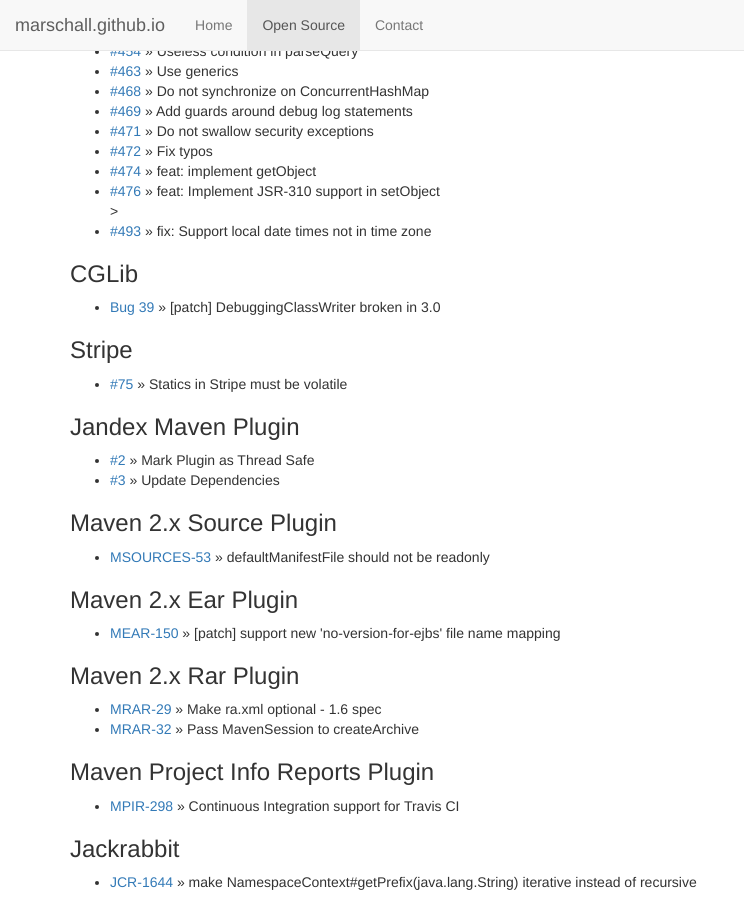
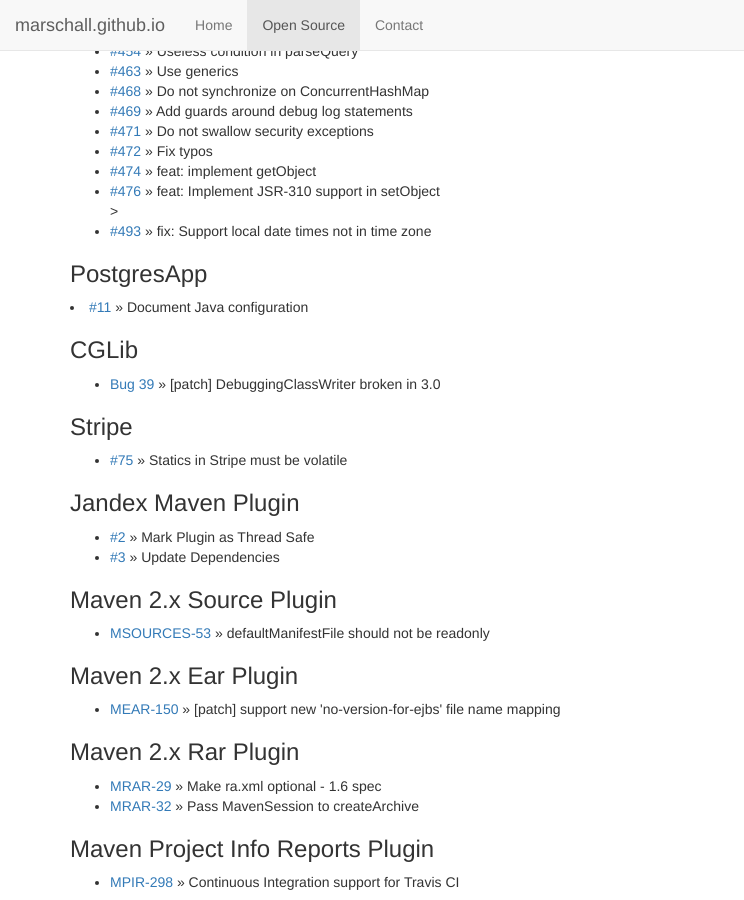
Before and after one commit to marschall/marschall.github.com, a Jekyll site: the page built from open-source.html, in a window 1280 px wide and 900 px high, scrolled down 3212 px. Shown: the whole window, without its empty margins (0-744 px from the left). Built offline with Jekyll 4.4.1, drawn with Linux system fonts in a browser that asks for light colours.

Commit message:
add PostgresApp

```diff
--- a/open-source.html
+++ b/open-source.html
@@ -46,7 +46,6 @@
 <h3>Eclipse Platform UI</h3>
 <ul>
   <li><a href="https://bugs.eclipse.org/bugs/show_bug.cgi?id=430903">Bug 430903</a> &raquo; [About] [Workbench] System summary should not be computed in the UI thread</li>
-</ul>
 </ul>
 <!--
 <h3>Eclipse Platform Debug</h3>
@@ -215,9 +214,11 @@
   <li><a href="https://github.com/pgjdbc/pgjdbc/pull/476">#476</a> &raquo; feat: Implement JSR-310 support in setObject</li>>
   <li><a href="https://github.com/pgjdbc/pgjdbc/pull/493">#493</a> &raquo; fix: Support local date times not in time zone</li>
 </ul>
+<h3>PostgresApp</h3>
+  <li><a href="https://github.com/PostgresApp/postgresapp.github.io/pull/11">#11</a> &raquo; Document Java configuration</li>
 <h3>CGLib</h3>
 <ul>
-  <li><a href="http://sourceforge.net/p/cglib/bugs/39/">Bug 39</a> &raquo;  [patch] DebuggingClassWriter broken in 3.0</li>
+  <li><a href="http://sourceforge.net/p/cglib/bugs/39/">Bug 39</a> &raquo; [patch] DebuggingClassWriter broken in 3.0</li>
 </ul>
 <h3>Stripe</h3>
 <ul>
```
